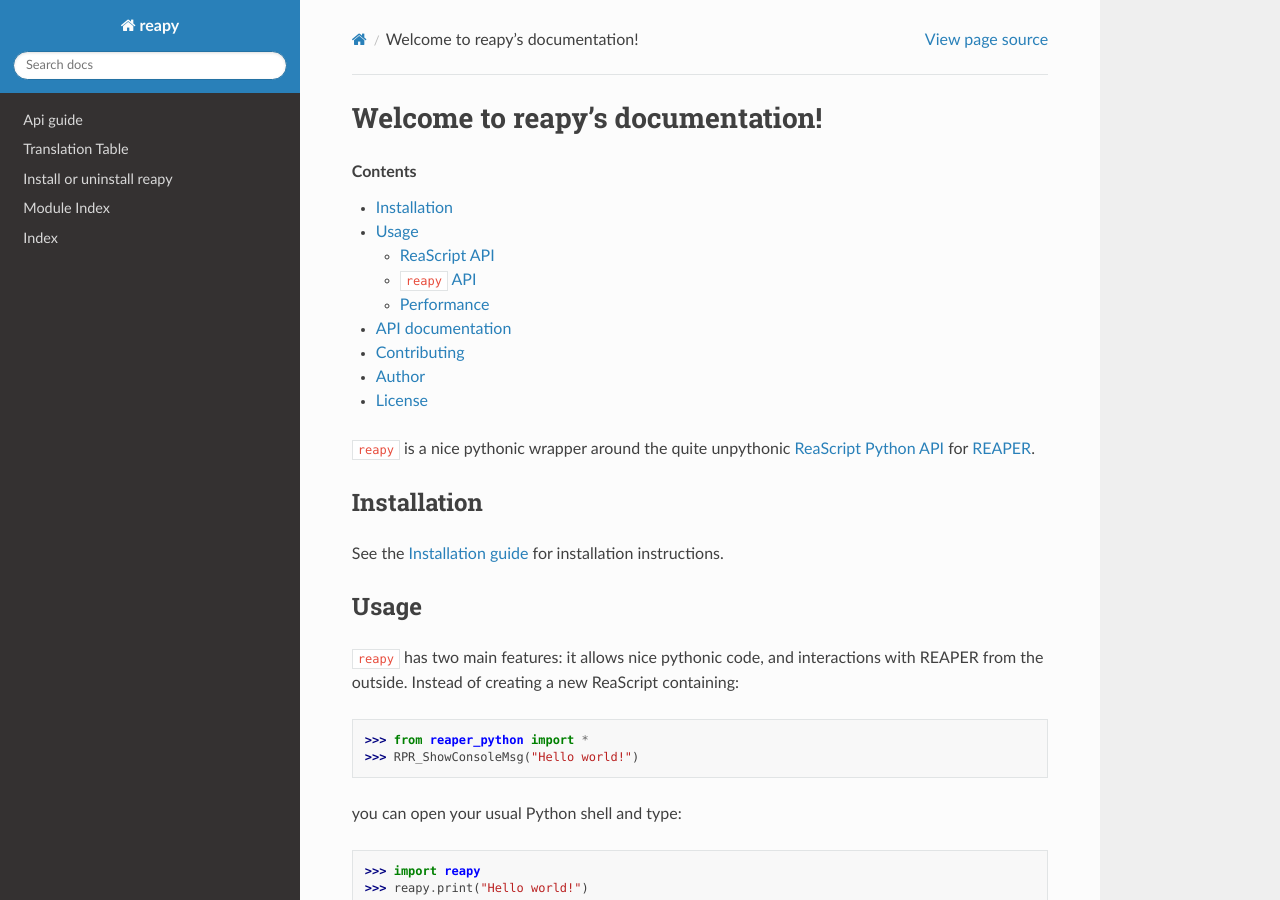
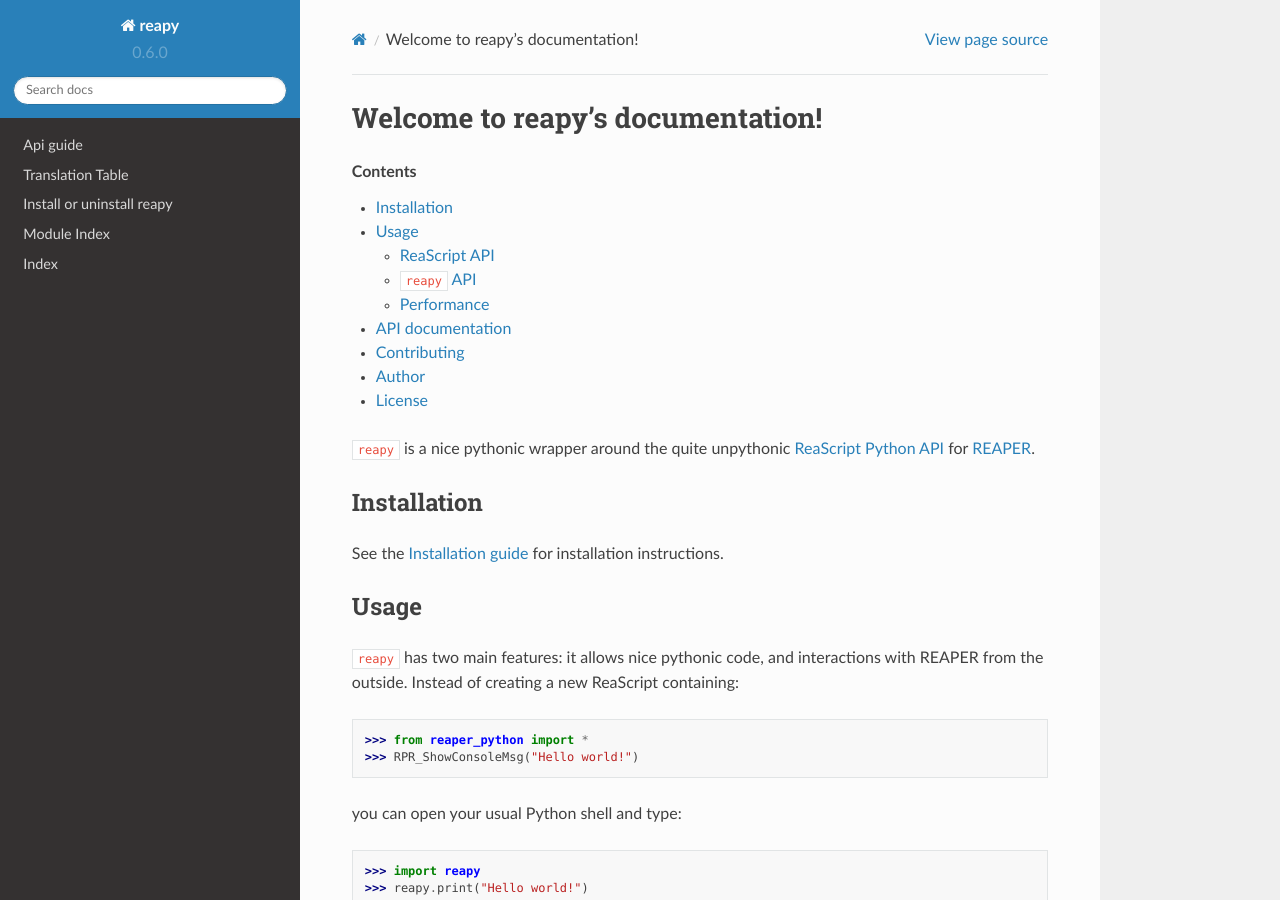
Before and after one commit to RomeoDespres/reapy, a Sphinx documentation site: the page built from docs/source/index.rst, in a window 1280 px wide and 900 px high. Built offline with Sphinx 7.4.7 and the Read the Docs theme 2.0.0, drawn with Linux system fonts in a browser that asks for light colours; pages that are not in the unit, such as notebooks, are missing from menus.

Commit message:
Update version

```diff
--- a/docs/source/conf.py
+++ b/docs/source/conf.py
@@ -24,9 +24,9 @@
 author = 'Roméo Després'
 
 # The short X.Y version
-version = ''
+version = '0.6.0'
 # The full version, including alpha/beta/rc tags
-release = '0.4.0'
+release = '0.6.0'
 
 
 # -- General configuration ---------------------------------------------------
--- a/setup.py
+++ b/setup.py
@@ -18,7 +18,7 @@
 
 
 setup(name="python-reapy",
-      version="0.5.0",
+      version="0.6.0",
       description="A pythonic wrapper for REAPER's ReaScript Python API",
       long_description=long_description,
       long_description_content_type="text/markdown",
```
